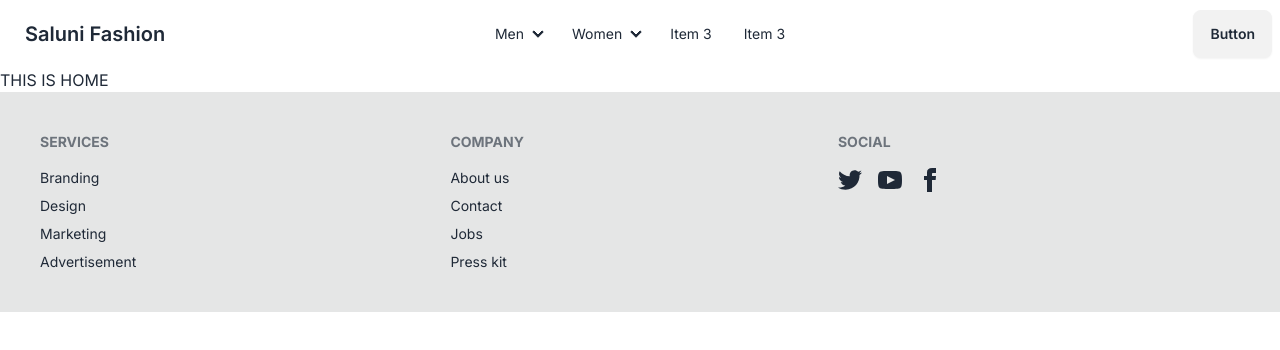
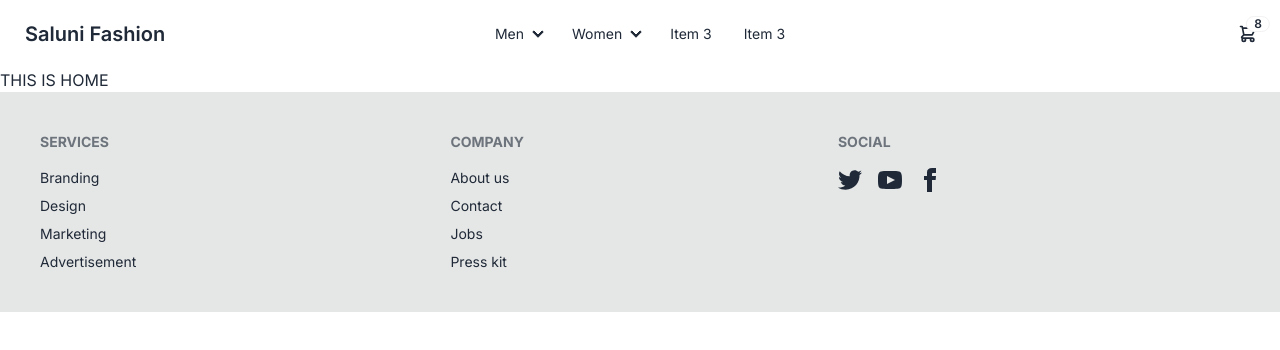
Before and after one commit to BhathiyaPrasad/my-ecommerce-store, a Next.js app: page / in a window 1280 px wide. Shown: the top 350 px of the page. Built offline with nearby package versions, Linux system fonts and the light colour scheme.

Commit message:
import global css

```diff
--- a/components/common/Header.tsx
+++ b/components/common/Header.tsx
@@ -1,12 +1,11 @@
 // components/common/Header.tsx
 import React from 'react';
 import Link from 'next/link';
-import MainLayout from '@components/layout/MainLayout';
+
 
 
 const Header = () => (
-
-<div className="navbar bg-base-100">
+<><div className="navbar bg-base-100">
     <div className="navbar-start">
       <div className="dropdown">
         <div tabIndex={0} role="button" className="btn btn-ghost lg:hidden">
@@ -37,8 +36,8 @@
           <li>
             <a>Women</a>
             <ul className="p-2">
-              <li><a>Submenu 1</a></li>
-              <li><a>Submenu 2</a></li>
+              <li><a>Skirts</a></li>
+              <li><a>Pants</a></li>
             </ul>
           </li>
 
@@ -62,8 +61,8 @@
         <li> <details>
             <summary>Women</summary>
             <ul className="p-2">
-              <li><a>Submenu 1</a></li>
-              <li><a>Submenu 2</a></li>
+              <li><a>Pants</a></li>
+              <li><a>Skirts</a></li>
             </ul>
           </details></li>
         <li><a>Item 3</a></li><li>
@@ -72,9 +71,47 @@
       </ul>
     </div>
     <div className="navbar-end">
-      <a className="btn">Button</a>
+    <div className="flex-none">
+    <div className="dropdown dropdown-end">
+      <div tabIndex={0} role="button" className="btn btn-ghost btn-circle">
+        <div className="indicator">
+          <svg
+            xmlns="http://www.w3.org/2000/svg"
+            className="h-5 w-5"
+            fill="none"
+            viewBox="0 0 24 24"
+            stroke="currentColor">
+            <path
+              strokeLinecap="round"
+              strokeLinejoin="round"
+              strokeWidth="2"
+              d="M3 3h2l.4 2M7 13h10l4-8H5.4M7 13L5.4 5M7 13l-2.293 2.293c-.63.63-.184 1.707.707 1.707H17m0 0a2 2 0 100 4 2 2 0 000-4zm-8 2a2 2 0 11-4 0 2 2 0 014 0z" />
+          </svg>
+          <span className="badge badge-sm indicator-item">8</span>
+        </div>
+      </div>
+      <div
+        tabIndex={0}
+        className="card card-compact dropdown-content bg-base-100 z-[1] mt-3 w-52 shadow">
+        <div className="card-body">
+          <span className="text-lg font-bold">8 Items</span>
+          <span className="text-info">Subtotal: $999</span>
+          <div className="card-actions">
+            <button className="btn btn-primary btn-block">View cart</button>
+          </div>
+        </div>
+      </div>
+    </div>
+
+
+</div>
+
     </div>
   </div>
+
+
+  </>
+
 );
 
 export default Header;
--- a/pages/Home.tsx
+++ b/pages/Home.tsx
@@ -1,6 +1,6 @@
 import MainLayout from '../components/layout/MainLayout';
 import ProductList from '../components/ProductList';
-
+import '../src/app/globals.css'
 
 export default function Home() {
   return (
--- a/pages/admin/home.tsx
+++ b/pages/admin/home.tsx
@@ -1,11 +1,13 @@
 import MainLayout from '../../components/layout/AdminLayout';
 import ProductList from '../../components/ProductList';
-
+import '../../src/app/globals.css';
 
 export default function Home() {
   return (
     <MainLayout>
       <ProductList />
+
     </MainLayout>
+
   );
 }
--- a/pages/checkout.tsx
+++ b/pages/checkout.tsx
@@ -1,6 +1,6 @@
 import MainLayout from '../components/layout/MainLayout';
 import Checkout from '../components/Checkout';
-
+import '../src/app/globals.css'
 const CheckoutPage = () => {
   return (
     <MainLayout>
```
